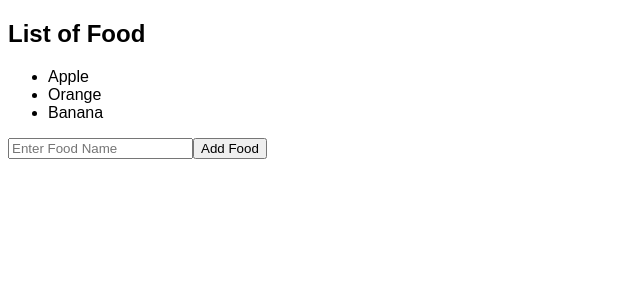
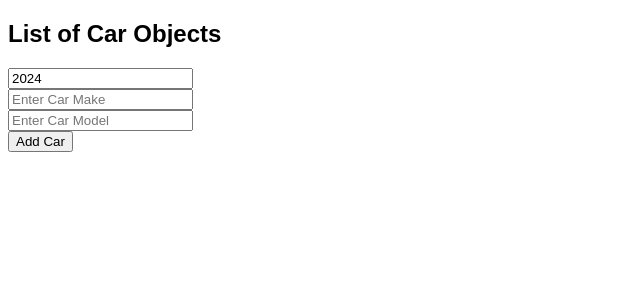
Before and after one commit to Domtracz/ReactJS, a React (Vite) app in the folder website/my-react-web/: page / in a window 1280 px wide. Shown: the top 300 px of the page, without its empty margins (0-640 px from the left). Built offline with nearby package versions, Linux system fonts and the light colour scheme.

Commit message:
update Arrays and object commit

```diff
--- a/website/my-react-web/src/App.jsx
+++ b/website/my-react-web/src/App.jsx
@@ -1,11 +1,11 @@
 
-import UpdateArray from "./UpdateArray";
+import UpdateArrayObjects from "./UpdateArrayObjects";
 
 function App() {
 
   return(
 
-    <UpdateArray/>
+    <UpdateArrayObjects/>
   );
 }
 
--- /dev/null
+++ b/website/my-react-web/src/UpdateArrayObjects.jsx
@@ -0,0 +1,50 @@
+import React, {useState} from "react";
+
+function UpdateArrayObjects(){
+
+  const [cars, setCars] = useState([]);
+  const [carYear, setCarYear] = useState( new Date().getFullYear());
+  const [carMake, setCarMake] = useState("");
+  const [carModel, setCarModel] = useState("");
+
+  function handleAddCar(){
+    const newCar= {year:carYear, make:carMake, model:carModel};
+    setCars(c =>[...c, newCar]);
+
+    setCarYear(new Date().getFullYear());
+    setCarMake("");
+    setCarModel("");
+  }
+
+  function handleRemoveCar(index){
+    setCars(c=> c.filter((_,i)=> i !== index));
+  }
+
+  function handleYearChange(event){
+    setCarYear(event.target.value)
+  }
+
+  function handleMakeChange(event){
+    setCarMake(event.target.value)
+  }
+
+  function handleModelChange(event){
+    setCarModel(event.target.value)
+
+  }
+  return(<div>
+          <h2>List of Car Objects</h2>
+          <ul>
+            {cars.map((car,index) =>
+              <li key={index} onClick={() => handleRemoveCar(index)}>
+                {car.year} {car.make} {car.model}
+              </li>)}
+          </ul>
+          <input type="number" value={carYear} onChange={handleYearChange}/><br/>
+          <input type="text" value={carMake} onChange={handleMakeChange} placeholder="Enter Car Make"/><br/>
+          <input type="text" value={carModel} onChange={handleModelChange} placeholder="Enter Car Model"/><br/>
+          <button onClick={handleAddCar}>Add Car</button>
+        </div>);
+}
+
+export default UpdateArrayObjects
```
